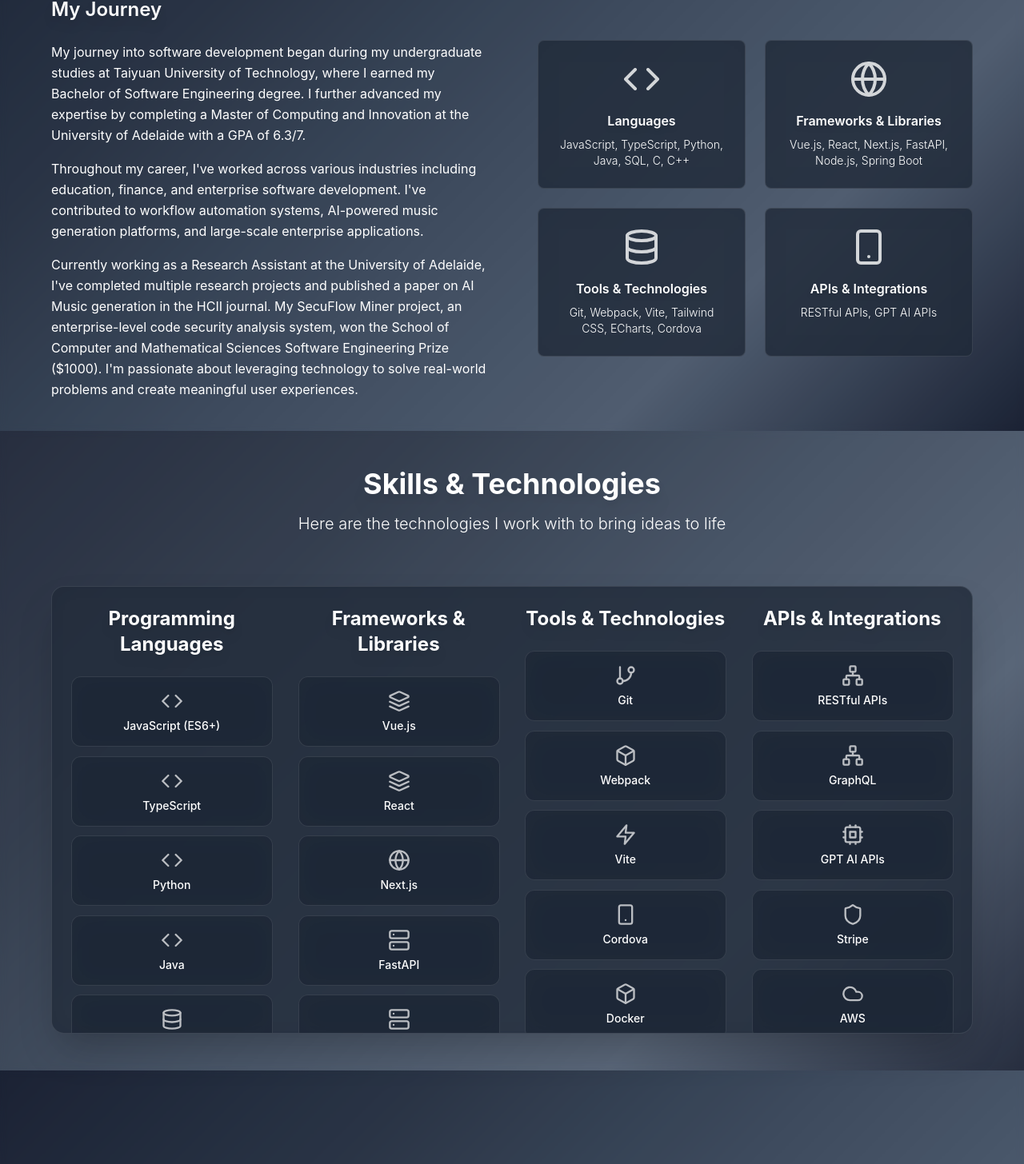
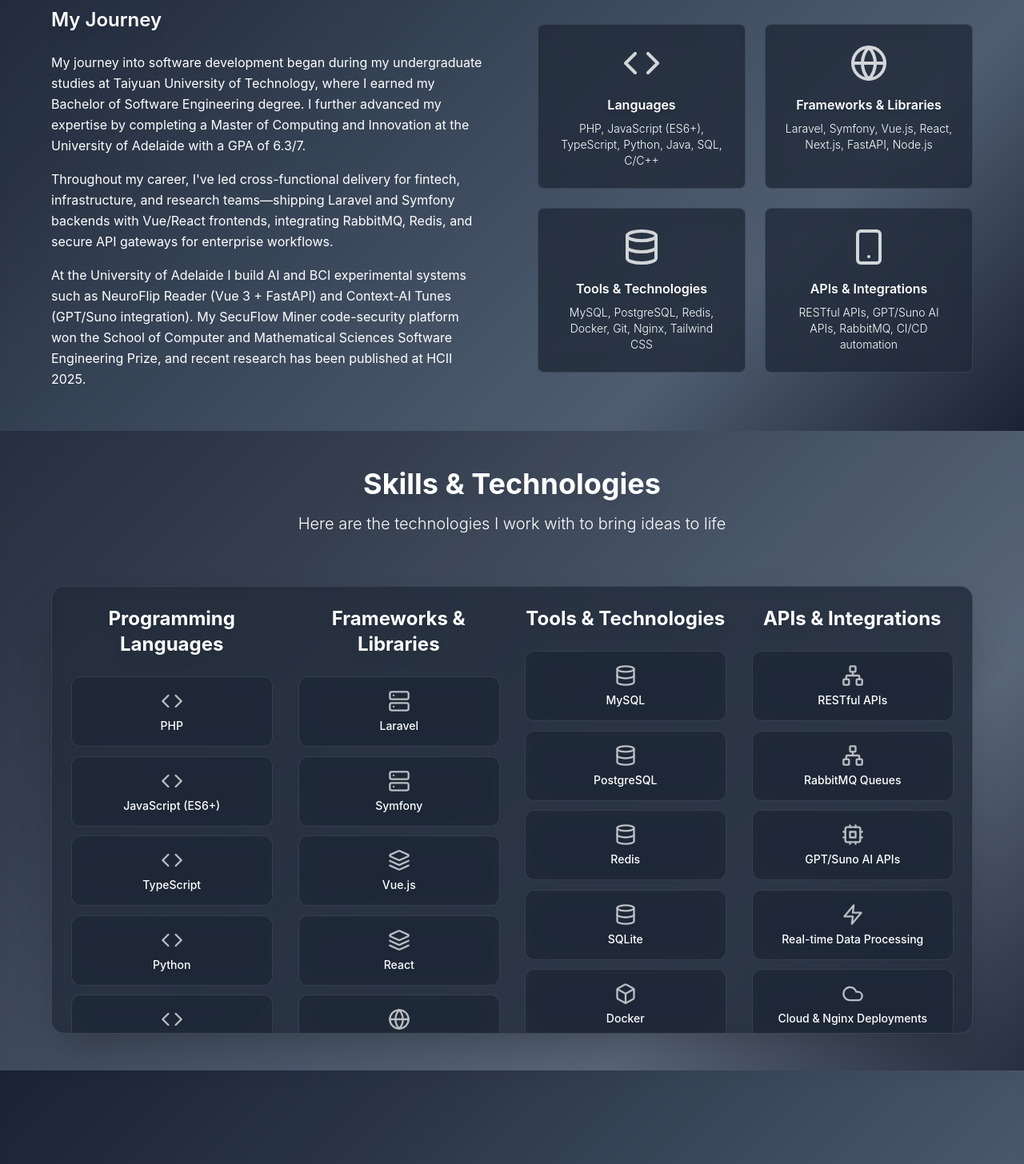
Before and after one commit to ChungBound/portfolio, a Next.js app: page / in a window 1280 px wide. Shown: the part 1061-2517 px from the top of the page at 80% size. Built offline with nearby package versions, Linux system fonts and the light colour scheme.

Commit message:
feat: sync portfolio with updated resume

```diff
--- a/src/app/page.tsx
+++ b/src/app/page.tsx
@@ -5,7 +5,6 @@
 import { About } from '@/components/About'
 import { Skills } from '@/components/Skills'
 import { Projects } from '@/components/Projects'
-import { Experience } from '@/components/Experience'
 import { Contact } from '@/components/Contact'
 import { Navigation } from '@/components/Navigation'
 import { MouseAnimation } from '@/components/MouseAnimation'
@@ -24,7 +23,6 @@
         <About />
         <Skills />
         <Projects />
-        <Experience />
         <Contact />
       </motion.main>
     </div>
--- a/src/components/About.tsx
+++ b/src/components/About.tsx
@@ -7,22 +7,22 @@
   {
     icon: Code,
     title: "Languages",
-    description: "JavaScript, TypeScript, Python, Java, SQL, C, C++",
+    description: "PHP, JavaScript (ES6+), TypeScript, Python, Java, SQL, C/C++",
   },
   {
     icon: Globe,
     title: "Frameworks & Libraries",
-    description: "Vue.js, React, Next.js, FastAPI, Node.js, Spring Boot",
+    description: "Laravel, Symfony, Vue.js, React, Next.js, FastAPI, Node.js",
   },
   {
     icon: Database,
     title: "Tools & Technologies",
-    description: "Git, Webpack, Vite, Tailwind CSS, ECharts, Cordova",
+    description: "MySQL, PostgreSQL, Redis, Docker, Git, Nginx, Tailwind CSS",
   },
   {
     icon: Smartphone,
     title: "APIs & Integrations",
-    description: "RESTful APIs, GPT AI APIs",
+    description: "RESTful APIs, GPT/Suno AI APIs, RabbitMQ, CI/CD automation",
   },
 ];
 
@@ -66,21 +66,18 @@
                 Innovation at the University of Adelaide with a GPA of 6.3/7.
               </p>
               <p>
-                Throughout my career, I've worked across various industries
-                including education, finance, and enterprise software
-                development. I've contributed to workflow automation systems,
-                AI-powered music generation platforms, and large-scale
-                enterprise applications.
+                Throughout my career, I've led cross-functional delivery for
+                fintech, infrastructure, and research teams—shipping Laravel and
+                Symfony backends with Vue/React frontends, integrating RabbitMQ,
+                Redis, and secure API gateways for enterprise workflows.
               </p>
               <p>
-                Currently working as a Research Assistant at the University of
-                Adelaide, I've completed multiple research projects and
-                published a paper on AI Music generation in the HCII journal. My
-                SecuFlow Miner project, an enterprise-level code security
-                analysis system, won the School of Computer and Mathematical
-                Sciences Software Engineering Prize ($1000). I'm passionate
-                about leveraging technology to solve real-world problems and
-                create meaningful user experiences.
+                At the University of Adelaide I build AI and BCI experimental
+                systems such as NeuroFlip Reader (Vue 3 + FastAPI) and
+                Context-AI Tunes (GPT/Suno integration). My SecuFlow Miner
+                code-security platform won the School of Computer and
+                Mathematical Sciences Software Engineering Prize, and recent
+                research has been published at HCII 2025.
               </p>
             </div>
           </motion.div>
--- a/src/components/Hero.tsx
+++ b/src/components/Hero.tsx
@@ -147,8 +147,9 @@
             </span>
           </h1>
           <p className="text-xl sm:text-2xl text-current mb-8 max-w-2xl mx-auto drop-shadow-lg font-light leading-relaxed">
-            Experienced Software Developer specializing in full-stack
-            development, passionate about creating innovative solutions
+            Full-stack engineer with 3+ years building enterprise PHP (Laravel &
+            Symfony) and JavaScript (Vue/React/Next.js) platforms, blending
+            fintech, AI, and research experience to ship reliable products
           </p>
         </motion.div>
 
--- a/src/components/Navigation.tsx
+++ b/src/components/Navigation.tsx
@@ -10,7 +10,6 @@
   { name: "About", href: "#about" },
   { name: "Skills", href: "#skills" },
   { name: "Projects", href: "#projects" },
-  { name: "Experience", href: "#experience" },
   { name: "Contact", href: "#contact" },
 ];
 
--- a/src/components/Projects.tsx
+++ b/src/components/Projects.tsx
@@ -6,11 +6,11 @@
 
 const projects = [
   {
-    title: "NeuroFlip Reader - BCI System",
+    title: "NeuroFlip Reader · BCI System",
     description:
       "A brain-computer interface system enabling users to flip digital book pages using brainwave signals from the Emotiv EPOC+ headset. Built Vue 3 frontend with Python FastAPI backend.",
     image: "/api/placeholder/600/400",
-    technologies: ["Vue.js", "Python", "FastAPI", "EEG Processing"],
+    technologies: ["Vue 3", "FastAPI", "EEG Processing", "WebSockets"],
     githubUrl: "https://page-flip-vue.vercel.app/#/",
     liveUrl: "https://page-flip-vue.vercel.app/#/",
   },
@@ -86,7 +86,7 @@
 
                 <div className="px-6 pb-6">
                   <div className="flex space-x-4">
-                    <motion.a
+                    {/* <motion.a
                       href={project.githubUrl}
                       target="_blank"
                       rel="noopener noreferrer"
@@ -96,8 +96,8 @@
                     >
                       <Github size={20} />
                       <span>Code</span>
-                    </motion.a>
-                    {/* <motion.a
+                    </motion.a> */}
+                    <motion.a
                       href={project.liveUrl}
                       target="_blank"
                       rel="noopener noreferrer"
@@ -107,7 +107,7 @@
                     >
                       <ExternalLink size={20} />
                       <span>Live Demo</span>
-                    </motion.a> */}
+                    </motion.a>
                   </div>
                 </div>
               </motion.div>
--- a/src/components/Skills.tsx
+++ b/src/components/Skills.tsx
@@ -7,25 +7,23 @@
   Database,
   Globe,
   Server,
-  Smartphone,
   Cloud,
   Cpu,
   Layers,
   Zap,
-  Terminal,
   GitBranch,
   Box,
   Settings,
   Network,
   Shield,
   BarChart3,
-  Wrench,
 } from "lucide-react";
 
 const skillCategories = [
   {
     title: "Programming Languages",
     skills: [
+      { name: "PHP", icon: Code },
       { name: "JavaScript (ES6+)", icon: Code },
       { name: "TypeScript", icon: Code },
       { name: "Python", icon: Code },
@@ -33,46 +31,45 @@
       { name: "SQL", icon: Database },
       { name: "C", icon: Cpu },
       { name: "C++", icon: Cpu },
-      { name: "Go", icon: Code },
     ],
   },
   {
     title: "Frameworks & Libraries",
     skills: [
+      { name: "Laravel", icon: Server },
+      { name: "Symfony", icon: Server },
       { name: "Vue.js", icon: Layers },
       { name: "React", icon: Layers },
       { name: "Next.js", icon: Globe },
       { name: "FastAPI", icon: Server },
       { name: "Node.js", icon: Server },
       { name: "Tailwind CSS", icon: Palette },
-      { name: "Spring Boot", icon: Server },
-      { name: "Express.js", icon: Server },
     ],
   },
   {
     title: "Tools & Technologies",
     skills: [
-      { name: "Git", icon: GitBranch },
-      { name: "Webpack", icon: Box },
-      { name: "Vite", icon: Zap },
-      { name: "Cordova", icon: Smartphone },
+      { name: "MySQL", icon: Database },
+      { name: "PostgreSQL", icon: Database },
+      { name: "Redis", icon: Database },
+      { name: "SQLite", icon: Database },
       { name: "Docker", icon: Box },
-      { name: "Kubernetes", icon: Cloud },
       { name: "Nginx", icon: Server },
-      { name: "PostgreSQL", icon: Database },
+      { name: "Git & GitLab CI", icon: GitBranch },
+      { name: "Vite/Webpack Tooling", icon: Zap },
     ],
   },
   {
     title: "APIs & Integrations",
     skills: [
       { name: "RESTful APIs", icon: Network },
-      { name: "GraphQL", icon: Network },
-      { name: "GPT AI APIs", icon: Cpu },
-      { name: "Stripe", icon: Shield },
-      { name: "AWS", icon: Cloud },
-      { name: "Firebase", icon: Cloud },
-      { name: "Agile Development", icon: Settings },
-      { name: "System Design", icon: BarChart3 },
+      { name: "RabbitMQ Queues", icon: Network },
+      { name: "GPT/Suno AI APIs", icon: Cpu },
+      { name: "Real-time Data Processing", icon: Zap },
+      { name: "Cloud & Nginx Deployments", icon: Cloud },
+      { name: "Enterprise Security", icon: Shield },
+      { name: "CI/CD Automation", icon: Settings },
+      { name: "System Design & Observability", icon: BarChart3 },
     ],
   },
 ];
@@ -120,7 +117,10 @@
                         initial={{ opacity: 0, scale: 0.8 }}
                         whileInView={{ opacity: 1, scale: 1 }}
                         viewport={{ once: true }}
-                        transition={{ duration: 0.4, delay: categoryIndex * 0.1 + skillIndex * 0.05 }}
+                        transition={{
+                          duration: 0.4,
+                          delay: categoryIndex * 0.1 + skillIndex * 0.05,
+                        }}
                         className="glass-card p-4 rounded-xl text-center hover:bg-current/15 hover:scale-[1.02] hover:-translate-y-0.5 hover:shadow-lg transition-all duration-200 ease-out cursor-pointer group mobile-card"
                       >
                         <IconComponent
```
Also changed, not shown: 1 other file (tests, documents, lock files or other folders).
